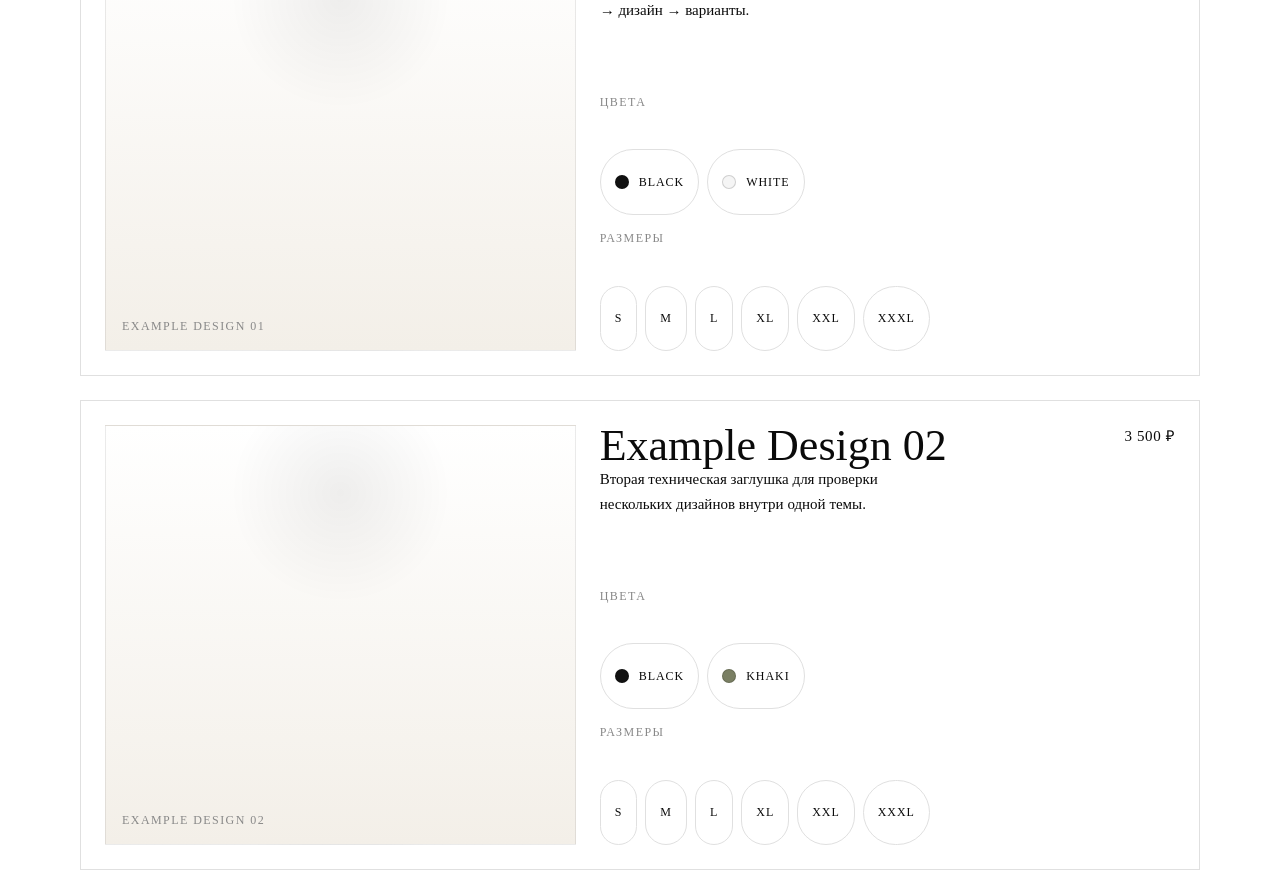
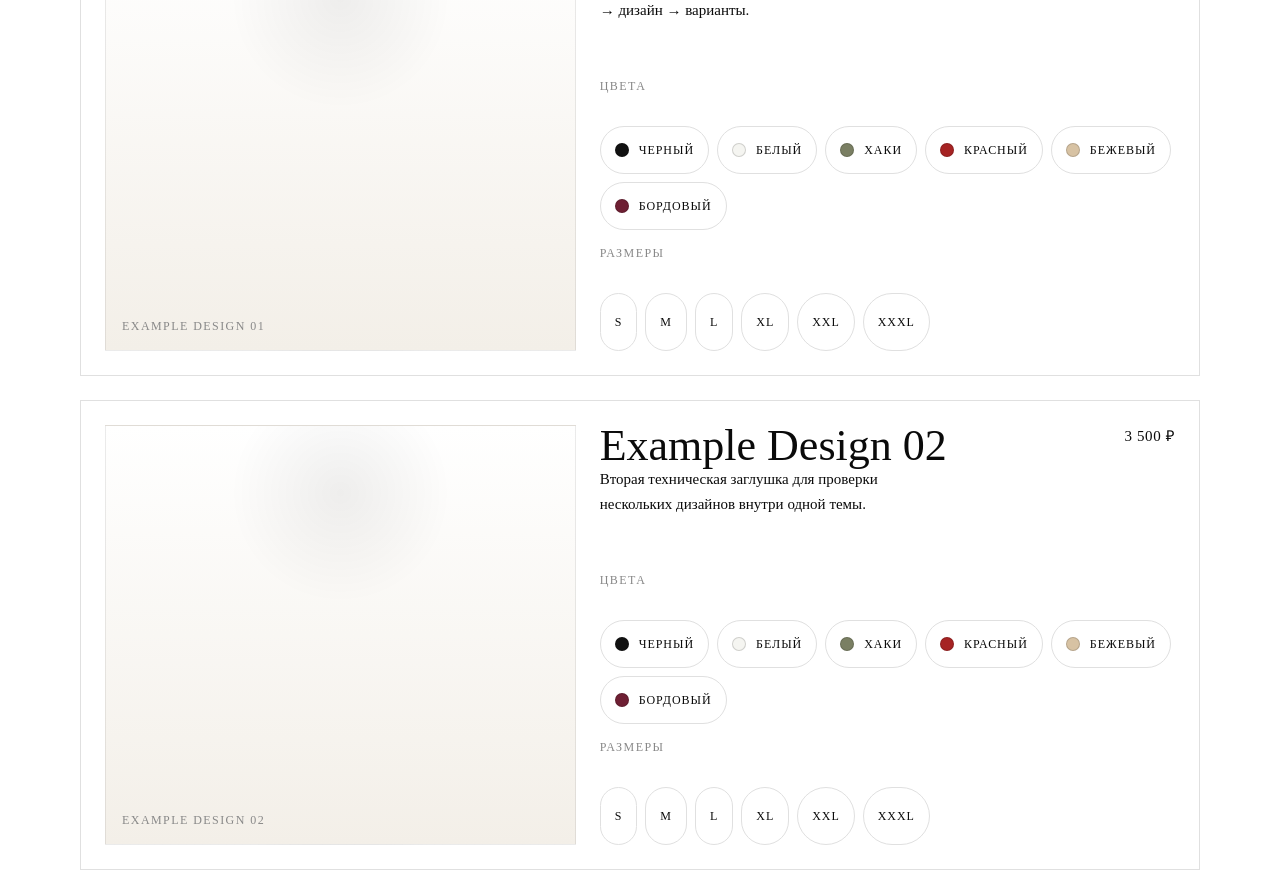
Before and after one commit to ALDYNEC-07/ALDHO, a Next.js app: page /collection/example-theme-01 in a window 1280 px wide. Shown: the part 600-1484 px from the top of the page. Built offline with nearby package versions, Linux system fonts and the light colour scheme.

Commit message:
feat: add shared product color options

```diff
--- a/data/catalog.ts
+++ b/data/catalog.ts
@@ -1,5 +1,5 @@
 import type { CharacterTheme, Collection, ProductDesign } from "@/types";
-import { PRODUCT_SIZES } from "./product-options";
+import { createProductVariants } from "./product-options";
 
 export const collections: Collection[] = [
   {
@@ -33,20 +33,7 @@ export const productDesigns: ProductDesign[] = [
     description: "Технический дизайн для проверки связки тема → дизайн → варианты.",
     price: 3500,
     coverImage: "/images/placeholders/example-design-01.jpg",
-    variants: [
-      {
-        id: "example-design-01-black",
-        colorLabel: "Black",
-        colorHex: "#111111",
-        availableSizes: PRODUCT_SIZES,
-      },
-      {
-        id: "example-design-01-white",
-        colorLabel: "White",
-        colorHex: "#F5F5F5",
-        availableSizes: PRODUCT_SIZES,
-      },
-    ],
+    variants: createProductVariants("example-design-01"),
   },
   {
     id: "example-design-02",
@@ -56,19 +43,6 @@ export const productDesigns: ProductDesign[] = [
     description: "Вторая техническая заглушка для проверки нескольких дизайнов внутри одной темы.",
     price: 3500,
     coverImage: "/images/placeholders/example-design-02.jpg",
-    variants: [
-      {
-        id: "example-design-02-black",
-        colorLabel: "Black",
-        colorHex: "#111111",
-        availableSizes: PRODUCT_SIZES,
-      },
-      {
-        id: "example-design-02-khaki",
-        colorLabel: "Khaki",
-        colorHex: "#7A7F63",
-        availableSizes: PRODUCT_SIZES,
-      },
-    ],
+    variants: createProductVariants("example-design-02"),
   },
 ];
--- a/data/product-options.ts
+++ b/data/product-options.ts
@@ -1,3 +1,45 @@
-import type { ProductSize } from "@/types";
+import type { ProductSize, ProductVariant } from "@/types";
 
 export const PRODUCT_SIZES: ProductSize[] = ["S", "M", "L", "XL", "XXL", "XXXL"];
+
+export const PRODUCT_COLORS = [
+  {
+    id: "black",
+    label: "Черный",
+    hex: "#111111",
+  },
+  {
+    id: "white",
+    label: "Белый",
+    hex: "#F5F5F1",
+  },
+  {
+    id: "khaki",
+    label: "Хаки",
+    hex: "#7A7F63",
+  },
+  {
+    id: "red",
+    label: "Красный",
+    hex: "#A62323",
+  },
+  {
+    id: "beige",
+    label: "Бежевый",
+    hex: "#D7C2A3",
+  },
+  {
+    id: "burgundy",
+    label: "Бордовый",
+    hex: "#6E1F33",
+  },
+] as const;
+
+export function createProductVariants(designId: string): ProductVariant[] {
+  return PRODUCT_COLORS.map((color) => ({
+    id: `${designId}-${color.id}`,
+    colorLabel: color.label,
+    colorHex: color.hex,
+    availableSizes: PRODUCT_SIZES,
+  }));
+}
```
